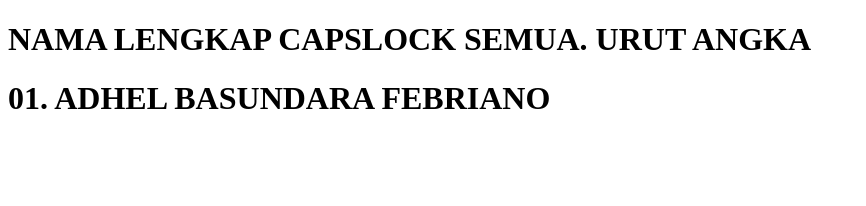
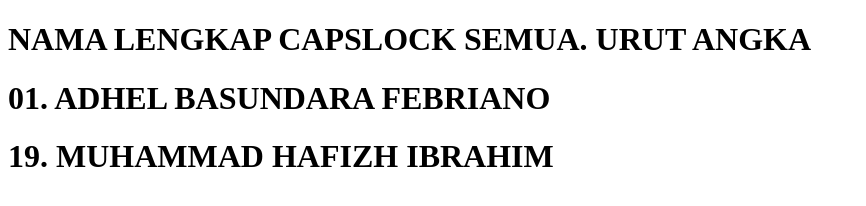
Before and after one commit to BagusHidayat21/tugas-smkn1jenangan, a plain HTML site: page index.html in a window 1280 px wide. Shown: the whole page, without its empty margins (0-866 px from the left). Drawn offline with Linux system fonts and the light colour scheme.

```diff
--- a/index.html
+++ b/index.html
@@ -8,5 +8,6 @@
 <body>
     <h1>NAMA LENGKAP CAPSLOCK SEMUA. URUT ANGKA</h1>
     <h1>01. ADHEL BASUNDARA FEBRIANO</h1>
+    <h1>19. MUHAMMAD HAFIZH IBRAHIM</h1>
 </body>
 </html>
```
